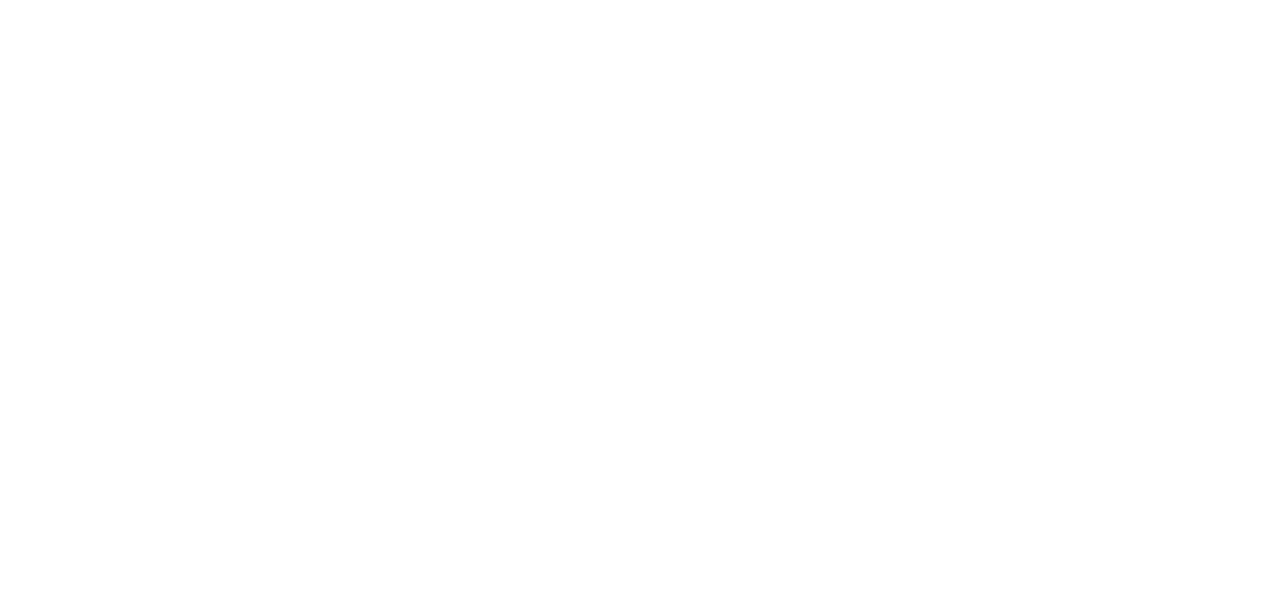
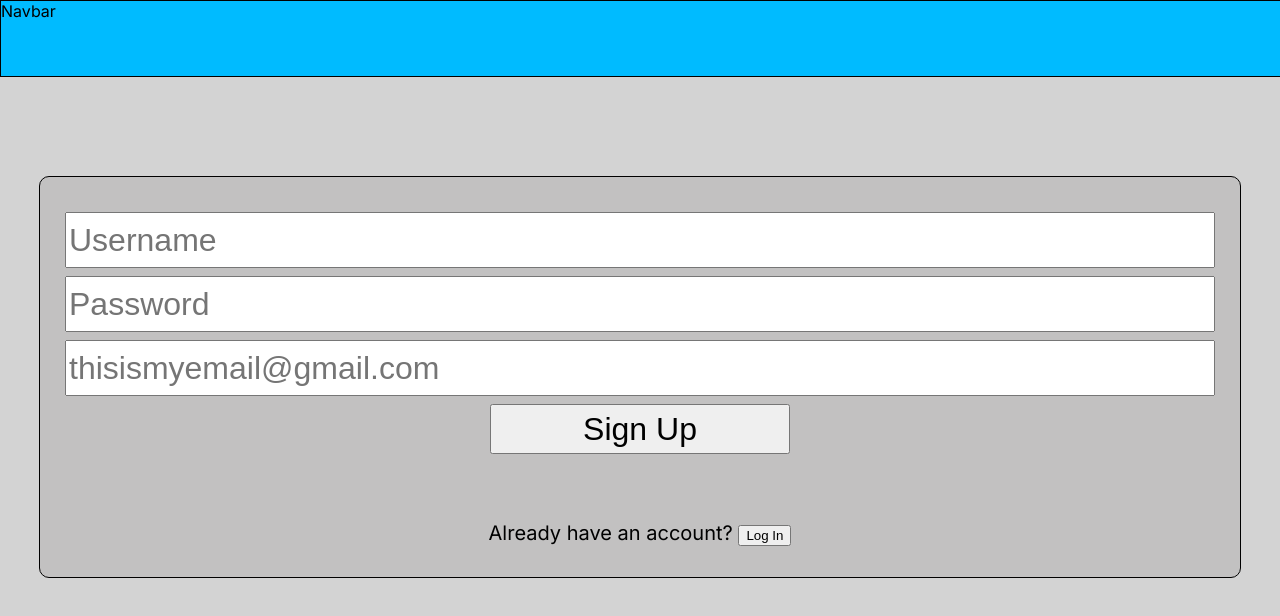
Before and after one commit to ashiqsyed/remindeer, a Next.js app: page / in a window 1280 px wide. Shown: the top 616 px of the page. Built offline with nearby package versions, Linux system fonts and the light colour scheme.

Commit message:
Completed login page, implemented logic to switch between components based on whether user wants to log in or create an account

```diff
--- /dev/null
+++ b/src/app/components/LoginForm.js
@@ -0,0 +1,17 @@
+import "./LoginPage.css"
+
+const LoginForm = () => {
+    return (
+
+        <div className="login-form">
+            <input type="text" placeholder="Username"></input>
+            <input type="password" placeholder="Password"></input>
+            <div class="button-container">
+                <input type="submit" value="Log In"></input>
+            </div>
+        </div>
+
+    );
+}
+
+export default LoginForm
--- /dev/null
+++ b/src/app/components/LoginPage.css
@@ -0,0 +1,68 @@
+* {
+    margin: 0
+}
+
+.navbar {
+    border: 1px solid black;
+    width: 100%;
+    height: 75px;
+}
+.login-page {
+    height: 100%;
+    /* border: 3px solid black; */
+}
+.login-form, .signup-form {
+    height: 250px;
+    width: 1150px;
+    display: flex;
+    flex-direction: column;
+    justify-content: space-around;
+    align-items: space-around;
+    /* border: 1px sold black; */
+}
+
+.login-form-container, .signup-form-container {
+    display: flex;
+    align-items: center;
+    justify-content: space-around;
+    flex-direction: column;
+    border: 1px solid black;
+    height: 400px;
+    width: 1200px;
+    border-radius: 10px;
+    background-color: rgb(194, 193, 193);
+}
+
+.form-container {
+    height: 600px;
+    display: flex;
+    flex-direction: column;
+    align-items: center;
+    justify-content: center;
+}
+
+input[type="text"], input[type="password"], input[type="email"] {
+    height: 50px;
+    font-size: 32px;
+}
+
+input[type="submit"] {
+    height: 50px;
+    width: 300px;
+    font-size: 32px;
+}
+
+.button-container {
+    display: flex;
+    justify-content: center;
+    align-items: center;
+}
+
+p {
+    display: inline;
+}
+
+.alt-option-container {
+    /* font-size: 16px; */
+    font-size: 20px;
+}
--- /dev/null
+++ b/src/app/components/LoginPage.js
@@ -0,0 +1,46 @@
+"use client"/* ask prof about this*/
+
+import "./LoginPage.css";
+import LoginForm from "./LoginForm";
+import SignUpForm from "./SignUpForm";
+import { useState } from 'react'
+
+const LoginPage = () => {
+    const [mustSignUp, setMustSignUp] = useState(true)
+    function handleClick() {
+        if (mustSignUp) {
+            setMustSignUp(false)
+        } else {
+            setMustSignUp(true)
+        }
+    }
+
+    return (
+        <div className="login-page">
+            <div className="navbar">Navbar</div>
+            <div className="form-container">
+                {
+                mustSignUp ?
+                <div className="signup-form-container">
+                    <SignUpForm />
+                    <div className="alt-option-container">
+                        <p>Already have an account?</p> <button onClick={handleClick}> Log In</button>
+                    </div>
+                </div>
+                :
+                <div className="login-form-container">
+                    <LoginForm />
+                    <div className="alt-option-container">
+                        <p>Don't have an account?</p> <button onClick={handleClick}> Create one!</button>
+                    </div>
+
+                </div>
+                }
+
+            </div>
+            {/* Replace this with react router links?? */}
+        </div>
+    )
+}
+
+export default LoginPage
--- /dev/null
+++ b/src/app/components/SignUpForm.js
@@ -0,0 +1,19 @@
+import "./LoginPage.css"
+
+const SignUpForm = () => {
+    return (
+        <div className="signup-form">
+            <input type="text" placeholder="Username"></input>
+            <input type="password" placeholder="Password"></input>
+            <input type="email" placeholder="thisismyemail@gmail.com"></input>
+
+            <div className="button-container">
+                <input type="submit" value="Sign Up"></input>
+
+            </div>
+
+        </div>
+    )
+}
+
+export default SignUpForm
--- a/src/app/globals.css
+++ b/src/app/globals.css
@@ -1,3 +1,14 @@
+.app-container {
+  height: 800px;
+  /* border: 3px solid black; */
+  background-color: lightgray;
+}
+
+.navbar {
+  background-color: #00bbff;
+}
+
+
 /* :root {
   --max-width: 1100px;
   --border-radius: 12px;
--- a/src/app/page.js
+++ b/src/app/page.js
@@ -1,10 +1,9 @@
-import Image from "next/image";
-import styles from "./page.module.css";
-import TestComponent from "./components/TestComponent"
+import LoginPage from "./components/LoginPage"
+import "./globals.css"
 export default function Home() {
   return (
-    <div>
-
+    <div className="app-container">
+      <LoginPage />
     </div>
 
   );
```
